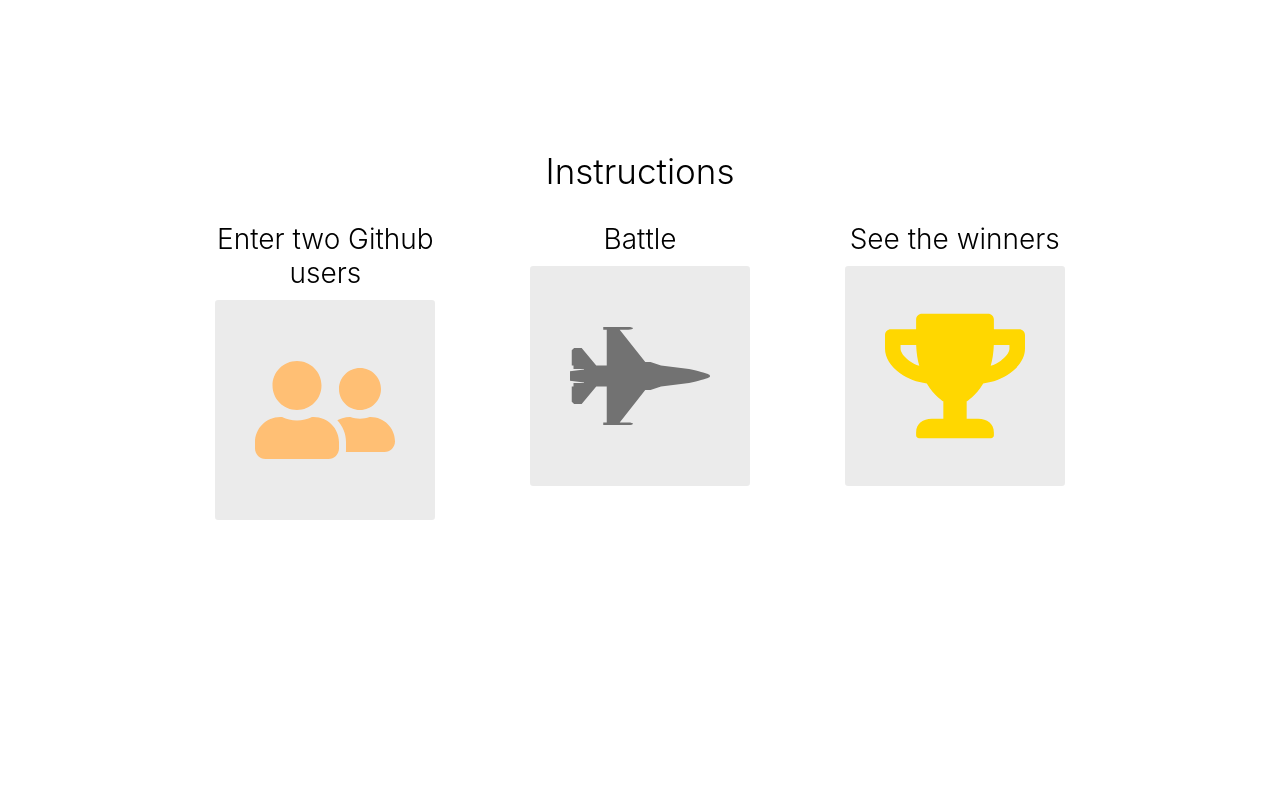
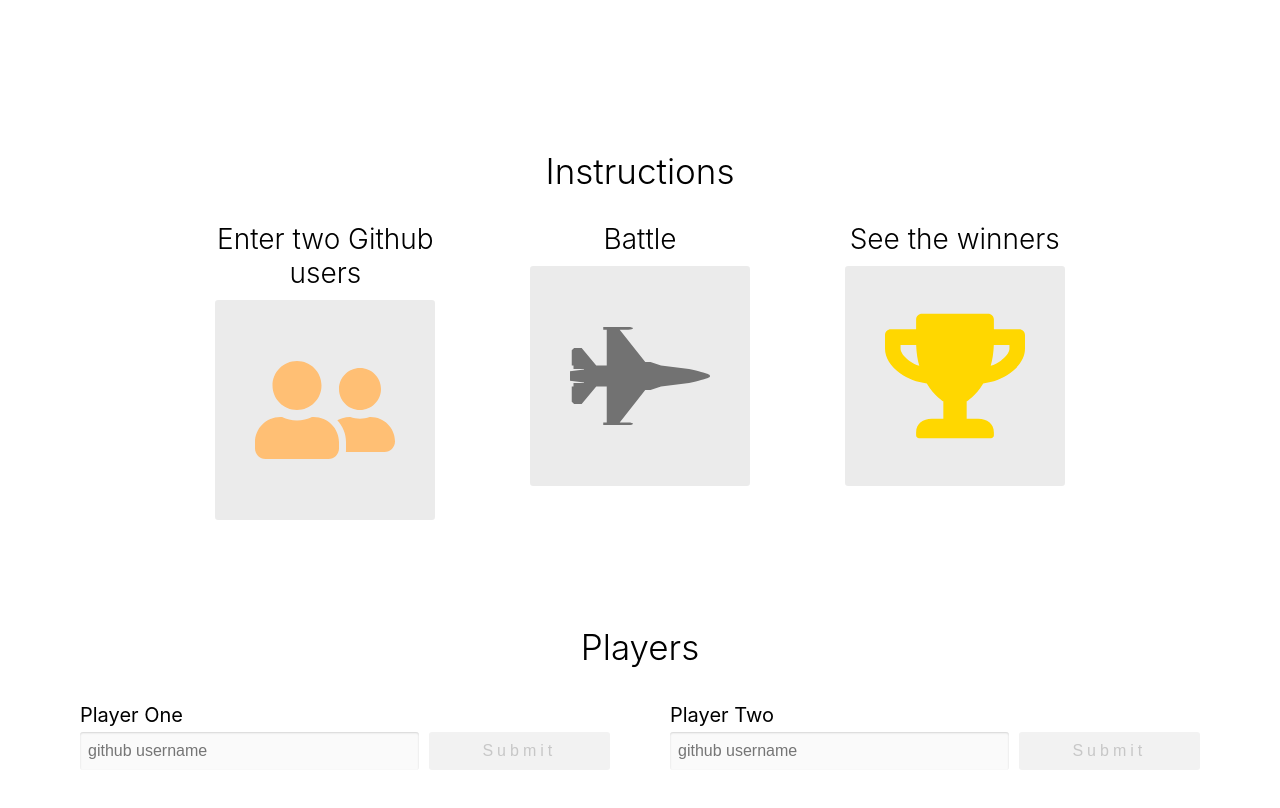
Before and after one commit to bmdoane/github-battle, a React app: page / in a window 1280 px wide. Built offline with nearby package versions, Linux system fonts and the light colour scheme.

Commit message:
Implemented PlayerInput components, user submit update and updating local state of Battle.js

```diff
--- a/app/components/Battle.js
+++ b/app/components/Battle.js
@@ -84,11 +84,47 @@
 }
 
 export default class Battle extends React.Component {
+  constructor(props) {
+    super(props)
+
+    this.state = {
+      playerOne: null,
+      playerTwo: null
+    }
+
+    this.handleSubmit = this.handleSubmit.bind(this)
+  }
+
+  handleSubmit(id, player) {
+    this.setState({
+      [id]: player
+    })
+  }
   render() {
+    const { playerOne, playerTwo } = this.state
+
     return (
       <React.Fragment>
         <Instructions />
 
+        <div className='players-container'>
+          <h1 className='center-text header-lg'>Players</h1>
+          <div className='row space-around'>
+            {playerOne === null && (
+              <PlayerInput
+                label='Player One'
+                onSubmit={(player) => this.handleSubmit('playerOne', player)}
+              />
+            )}
+
+            {playerTwo === null && (
+              <PlayerInput
+                label='Player Two'
+                onSubmit={(player) => this.handleSubmit('playerTwo', player)}
+              />
+            )}
+          </div>
+        </div>
       </React.Fragment>
     )
   }
--- a/app/index.css
+++ b/app/index.css
@@ -206,3 +206,7 @@
   background: #f2f2f2;
   color: #c7c7c7;
 }
+
+.player-container {
+  margin: 100px 0;
+}
```
